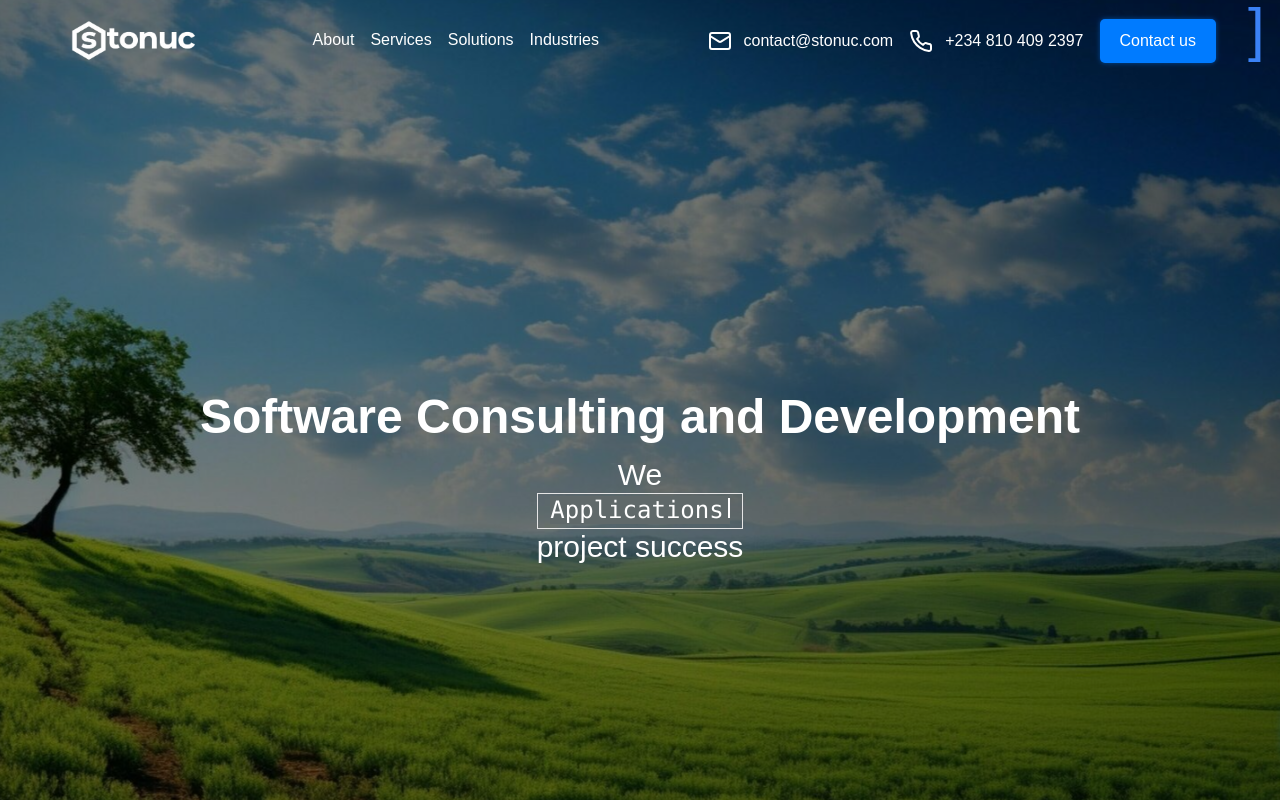
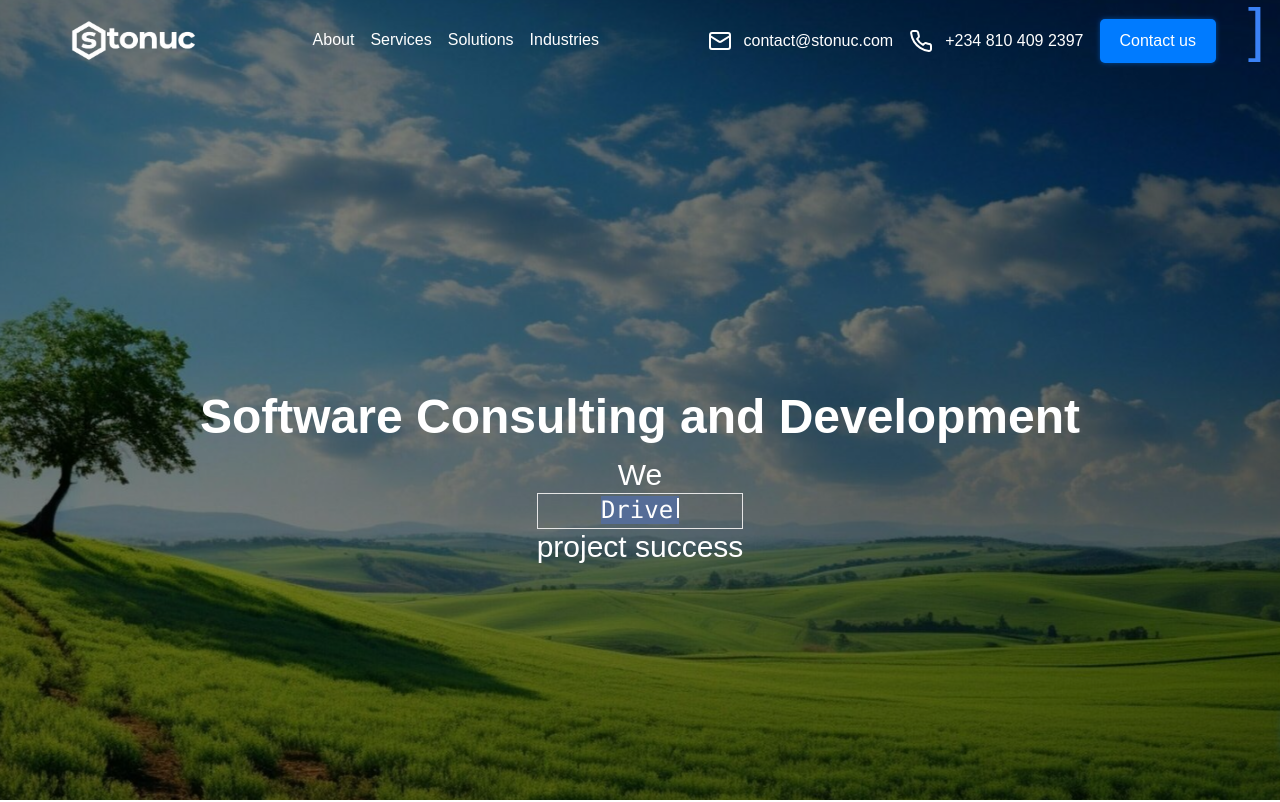
Before and after one commit to stonuc/stonuc-ng, a Next.js app: page / in a window 1280 px wide. Shown: the top 802 px of the page. Built offline with nearby package versions, Linux system fonts and the light colour scheme.

Commit message:
"Update texts array in TypingText component on LandingPage"

```diff
--- a/components/LandingPage.tsx
+++ b/components/LandingPage.tsx
@@ -25,7 +25,7 @@ export default function LandingPage() {
           <div className="text-2xl md:text-3xl md:gap-3">
             <span>We </span>
             <div className="block border min-h-9 min-w-44 px-2">
-              <TypingText texts={["Documents", "Applications", "Platforms"]} />
+              <TypingText texts={["Safeguard", "Drive", "Streamline", "Streamline"]} />
             </div>
             <span> project success</span>
           </div>
```
